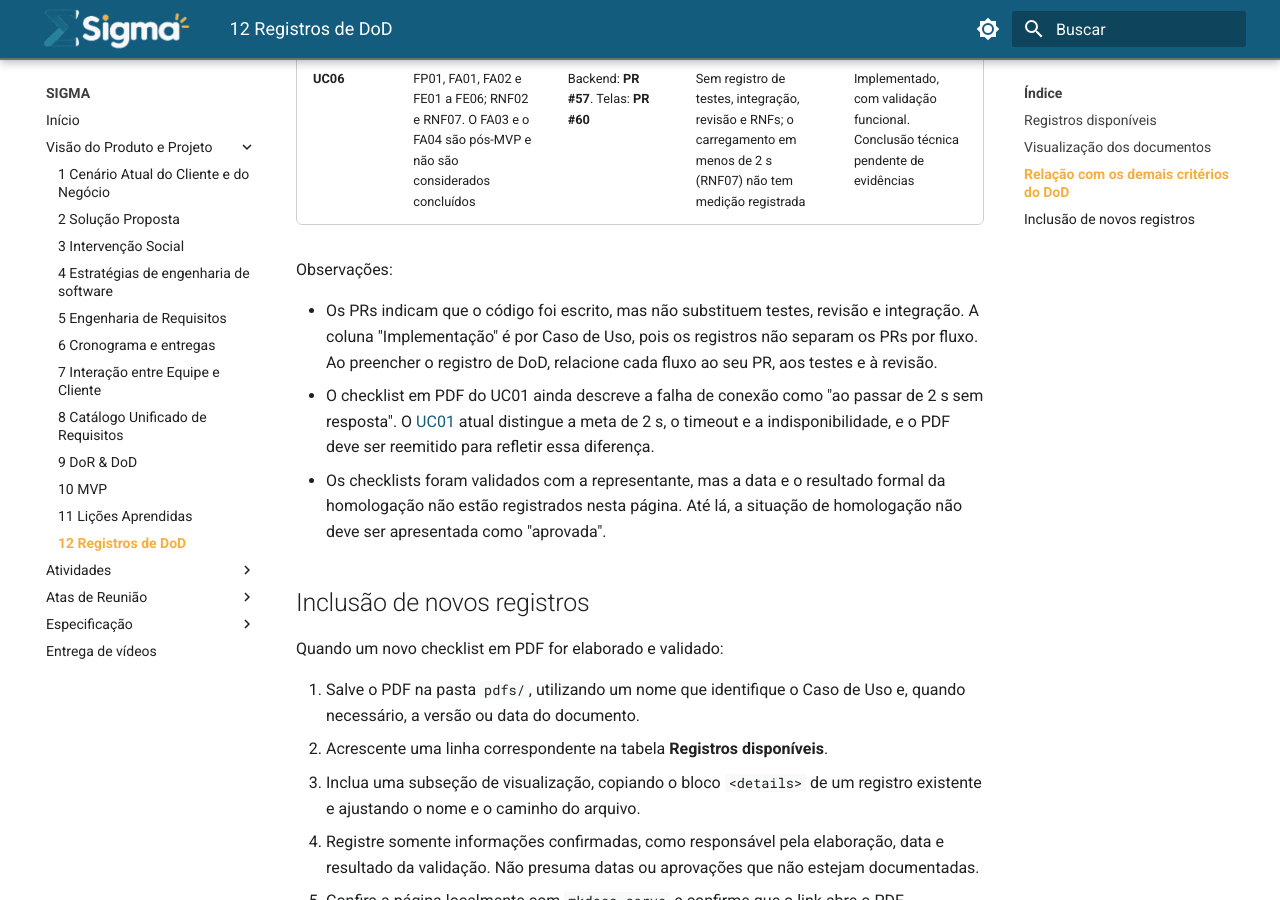
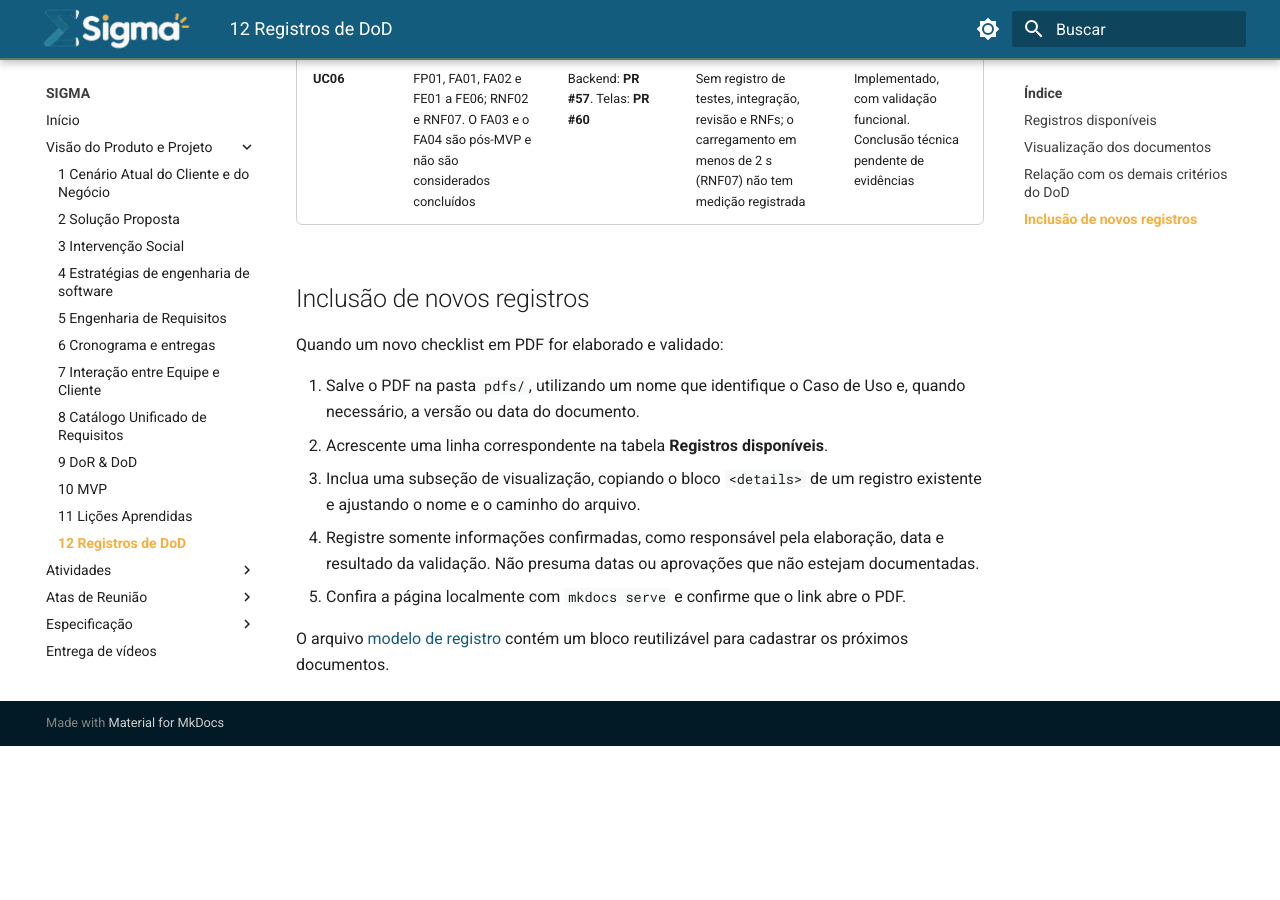
Before and after one commit to mdsreq-fga-unb/REQ-2026.2-T01-Sigma, an MkDocs documentation site: the page built from docs/doc-visao/registros-dod/index.md, in a window 1280 px wide and 900 px high, scrolled down 1842 px. Built offline with MkDocs 1.6.1 and Material for MkDocs 9.7.7, drawn with Linux system fonts in a browser that asks for light colours; after the commit the page ends 2588 px from its top, so only the background shows below that.

Commit message:
fix: corrigindo inconsistências no texto da seção 4

```diff
--- a/docs/doc-visao/registros-dod/index.md
+++ b/docs/doc-visao/registros-dod/index.md
@@ -57,12 +57,6 @@ Os checklists acima registram a validação funcional. A tabela relaciona cada C
 | **UC02** | FP01, FA01 a FA03, FE01 a FE06 e restrição ao Administrador | Backend: [PR #61](https://github.com/mdsreq-fga-unb/REQ-2026.2-T01-Sigma/pull/61). Telas: [PR #60](https://github.com/mdsreq-fga-unb/REQ-2026.2-T01-Sigma/pull/60) | Sem registro de testes, integração, revisão e RNFs | Implementado, com validação funcional. Conclusão técnica pendente de evidências |
 | **UC06** | FP01, FA01, FA02 e FE01 a FE06; RNF02 e RNF07. O FA03 e o FA04 são pós-MVP e não são considerados concluídos | Backend: [PR #57](https://github.com/mdsreq-fga-unb/REQ-2026.2-T01-Sigma/pull/57). Telas: [PR #60](https://github.com/mdsreq-fga-unb/REQ-2026.2-T01-Sigma/pull/60) | Sem registro de testes, integração, revisão e RNFs; o carregamento em menos de 2 s (RNF07) não tem medição registrada | Implementado, com validação funcional. Conclusão técnica pendente de evidências |
 
-Observações:
-
-- Os PRs indicam que o código foi escrito, mas não substituem testes, revisão e integração. A coluna "Implementação" é por Caso de Uso, pois os registros não separam os PRs por fluxo. Ao preencher o registro de DoD, relacione cada fluxo ao seu PR, aos testes e à revisão.
-- O checklist em PDF do UC01 ainda descreve a falha de conexão como "ao passar de 2 s sem resposta". O [UC01](../casos-uso/uc01.md) atual distingue a meta de 2 s, o timeout e a indisponibilidade, e o PDF deve ser reemitido para refletir essa diferença.
-- Os checklists foram validados com a representante, mas a data e o resultado formal da homologação não estão registrados nesta página. Até lá, a situação de homologação não deve ser apresentada como "aprovada".
-
 ## Inclusão de novos registros
 
 Quando um novo checklist em PDF for elaborado e validado:
```
